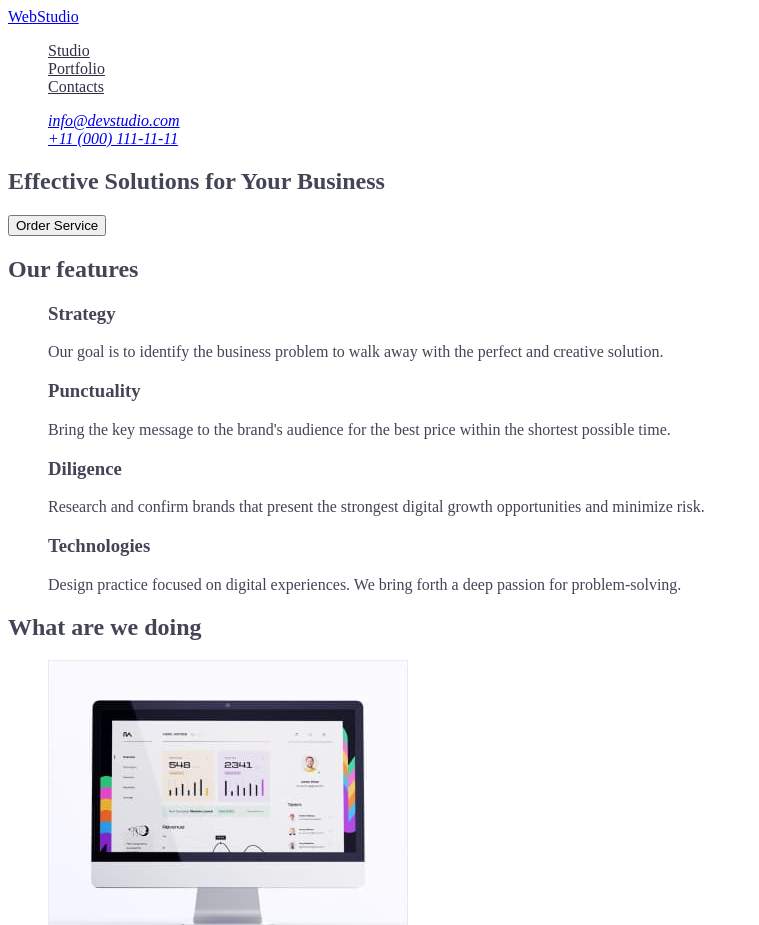
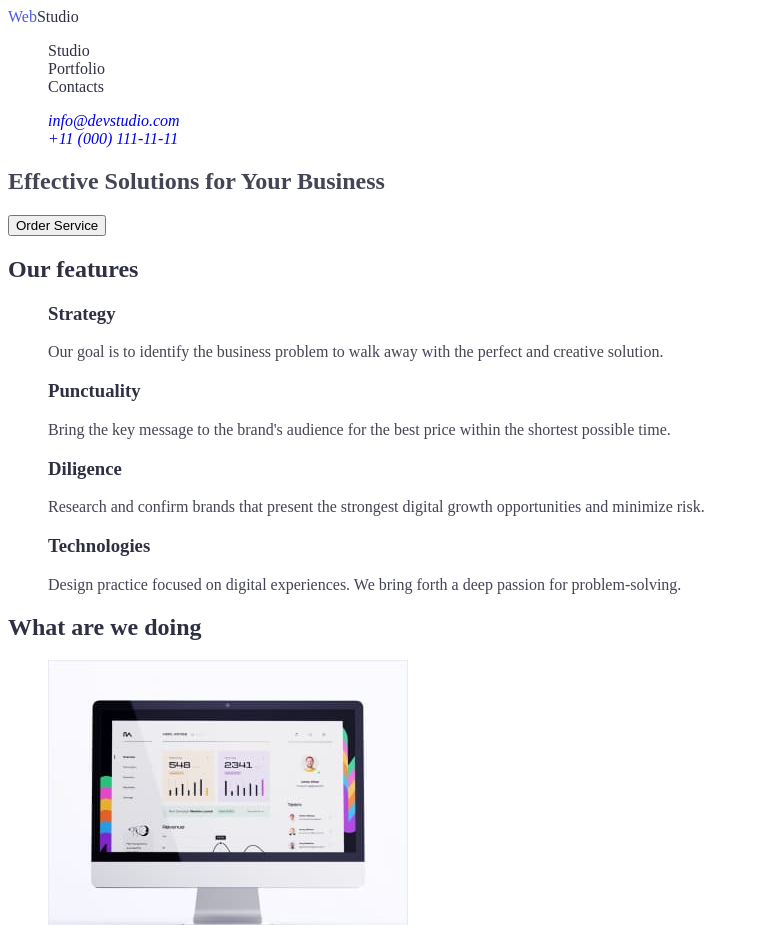
Before and after one commit to Gekas203/goit-markup-hw-02, a plain HTML site: page index.html in a window 1280 px wide. Shown: the top 925 px of the page, without its empty margins (0-759 px from the left). Drawn offline with Linux system fonts and the light colour scheme.

Commit message:
change styles

```diff
--- a/css/styles.css
+++ b/css/styles.css
@@ -1,18 +1,46 @@
+/* #434455 */
+
+/* #2E2F42 */
+
+/* #FFFFFF */
+
+/* #4D5AE5 */
+
+/* #F4F4FD */
+
 body {
-    background-color: #FFF;
+    background-color: #FFFFFF;
     color: #434455;
+}
+
+.logo {
+   color: #2E2F42;
+}
+.logo-part {
+     color: #4D5AE5;
 }
 
 ul {
     list-style: none;
 }
 
+a {
+    text-decoration: none;
+}
+
 .site-nav .link {
+   color: #2E2F42;
+}
+
+.site-nav .link:hover,
+.site-nav .link:focus {
+    color: #404BBF;
+}
+
+.section-title {
     color: #2E2F42;
 }
 
-.site-nav .link:hover,
-.site-nav .link:focus,
-.site-nav .link:active {
-    color: #4D5AE5;
+.feature-list .title {
+    color: #2E2F42;
 }
--- a/index.html
+++ b/index.html
@@ -4,67 +4,84 @@
     <meta charset="UTF-8">
     <meta name="viewport" content="width=device-width, initial-scale=1.0">
     <title>Home work</title>
+    <link rel="preconnect" href="https://fonts.googleapis.com">
+    <link rel="preconnect" href="https://fonts.gstatic.com" crossorigin>
+    <link href="https://fonts.googleapis.com/css2?family=Raleway:wght@800&family=Roboto:wght@400;500;700;900&display=swap"
+        rel="stylesheet">
     <link rel="stylesheet" href="./css/styles.css">
 </head>
 <body>
     <header>
         <nav>
-            <a href="./index.html">
-                WebStudio
+            <a href="./index.html" class="logo">
+                <span class="logo-part">Web</span>Studio
             </a>
 
             <ul class="site-nav">
-                <li><a href="" class="link">Studio</a></li>
-                <li><a href="./portfolio.html" class="link">Portfolio</a></li>
-                <li><a href="" class="link">Contacts</a></li>
+
+                <li>
+                    <a class="link" href="">Studio</a>
+                </li>
+
+                <li>
+                    <a class="link" href="./portfolio.html">Portfolio</a>
+                </li>
+
+                <li >
+                    <a class="link" href="">Contacts</a>
+                </li>
+
             </ul>
         </nav>
 
         <address>
-            <ul class="contacts-nav">
+            <ul>
+
                 <li>
                     <a href="mailto:info@devstudio.com">info@devstudio.com</a>
                 </li>
+
                 <li>
                     <a href="tel:+110001111111">+11 (000) 111-11-11</a>
                 </li>
+
             </ul>
          </address>
     </header>
 
     <main>
 
-        <section>
-                <h1>Effective Solutions for Your Business</h1>
+        <section class="">
+                <h1 class="">Effective Solutions for Your Business</h1>
                 <button type="button">Order Service</button>
         </section>
 
 
-        <section>
-            <h2>Our features</h2>
-            <ul>
+        <section class="section">
+            <h2 class="section-title">Our features</h2>
+            <ul class="feature-list">
                 <li>
-                    <h3>Strategy</h3>
+                    <h3 class="title">Strategy</h3>
                     <p>Our goal is to identify the business
                     problem to walk away with the perfect and creative solution.</p>
                 </li>
                 <li>
-                    <h3>Punctuality</h3>
+                    <h3 class="title">Punctuality</h3>
                     <p>Bring the key message to the brand's audience for the best price within the shortest possible time.</p>
                 </li>
                 <li>
-                    <h3>Diligence</h3>
+                    <h3 class="title">Diligence</h3>
                     <p>Research and confirm brands that present the strongest digital growth opportunities and minimize risk.</p>
                 </li>
                 <li>
-                    <h3>Technologies</h3>
+                    <h3 class="title">Technologies</h3>
                     <p>Design practice focused on digital experiences. We bring forth a deep passion for problem-solving.</p>
                 </li>
             </ul>
         </section>
 
-        <section>
-            <h2>What are we doing</h2>
+        <section class="section">
+            <h2 class="section-title">What are we doing</h2>
             <ul>
                 <li>
                     <img src="./images/img1.jpg" alt="Monitor displaying statistics" width="360">
@@ -78,8 +95,8 @@
             </ul>
         </section>
 
-        <section>
-            <h2>Our Team</h2>
+        <section class="section">
+            <h2 class="section title">Our Team</h2>
             <ul>
                 <li>
                     <h3>Mark Guerrero</h3>
```
Also changed, not shown: portfolio.html (+9 -4 lines).
